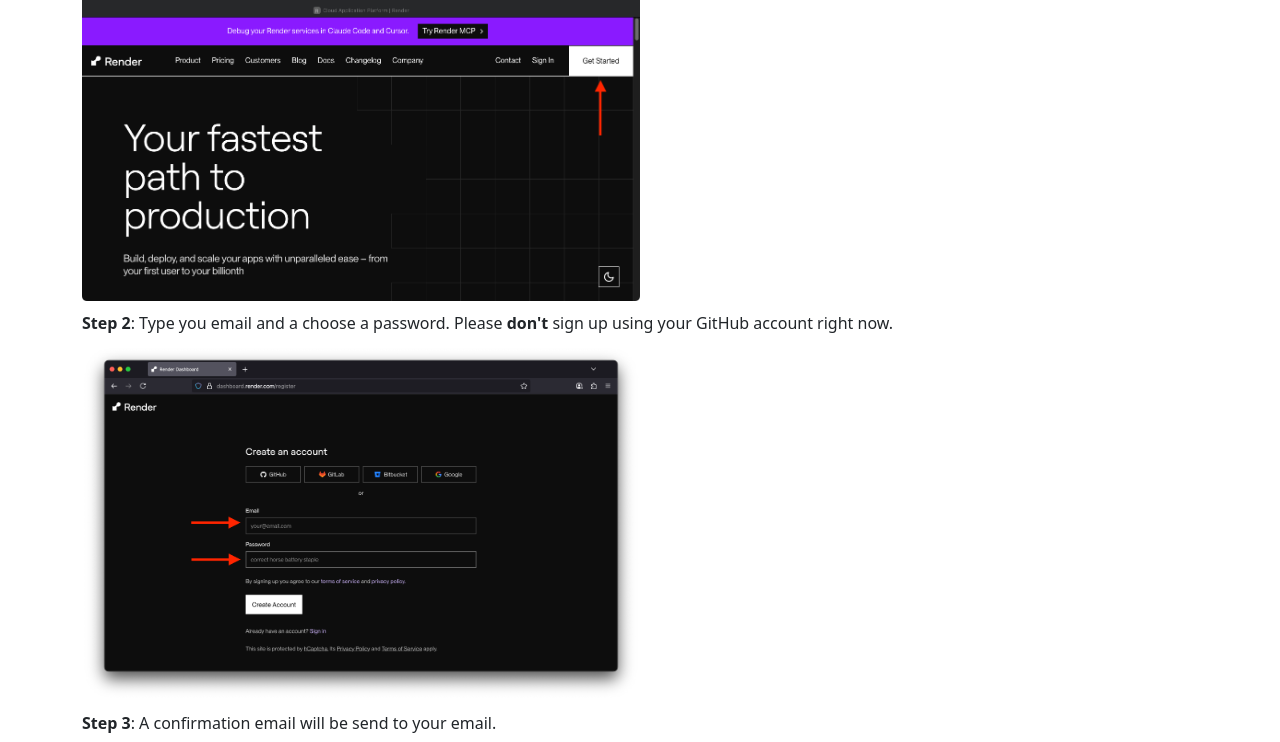
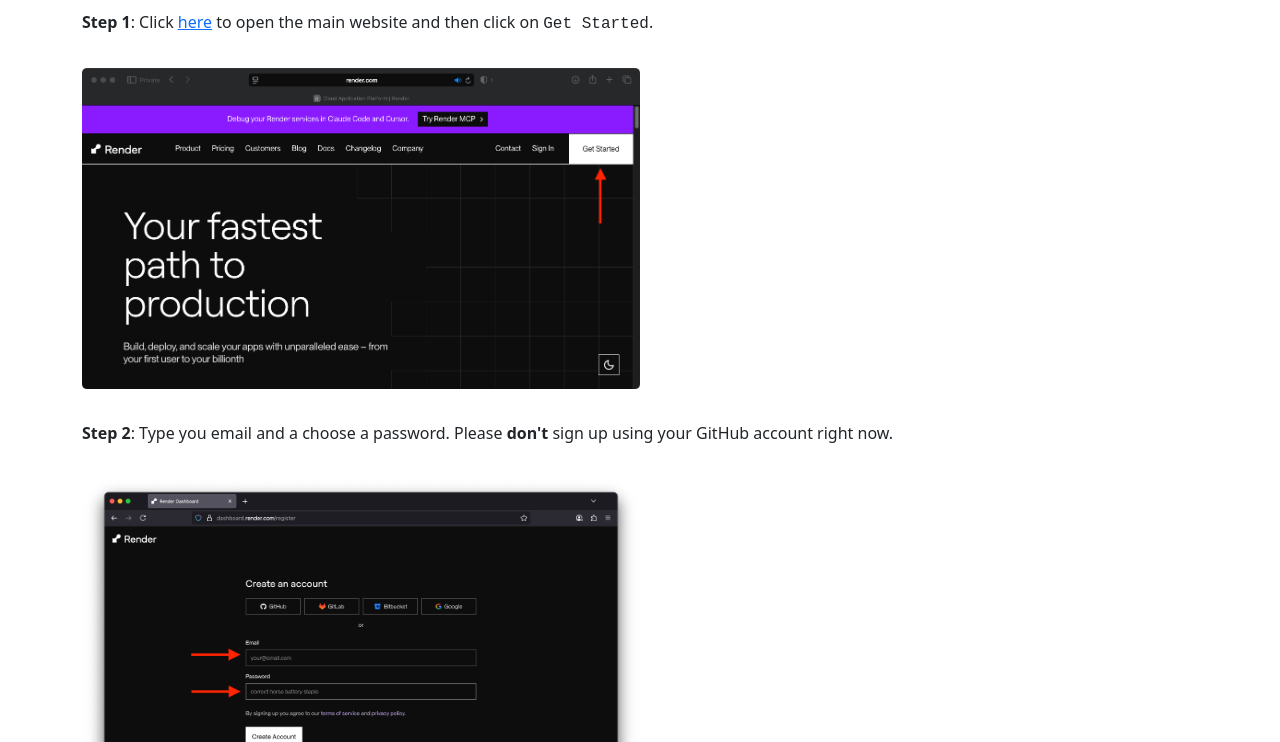
Before and after one commit to umf-iti-200/tutorials-for-render-com, a plain HTML site: page content/creating-an-account/index.html in a window 1280 px wide. Shown: the part 312-1054 px from the top of the page. Drawn offline with nearby package versions, Linux system fonts and the light colour scheme.

Commit message:
Update style.css

```diff
--- a/css/style.css
+++ b/css/style.css
@@ -1,9 +1,14 @@
-body{
+body {
     margin-top: 20px;
 }
 
-p{
+p {
     line-height: 1.5;
-    margin-top: 10px;
-    margin-bottom: 10px;
+    margin-top: 32px;
+    margin-bottom: 32px;
+    text-align: justify;
 }
+
+h2{
+    font-size: 26;
+}
```
